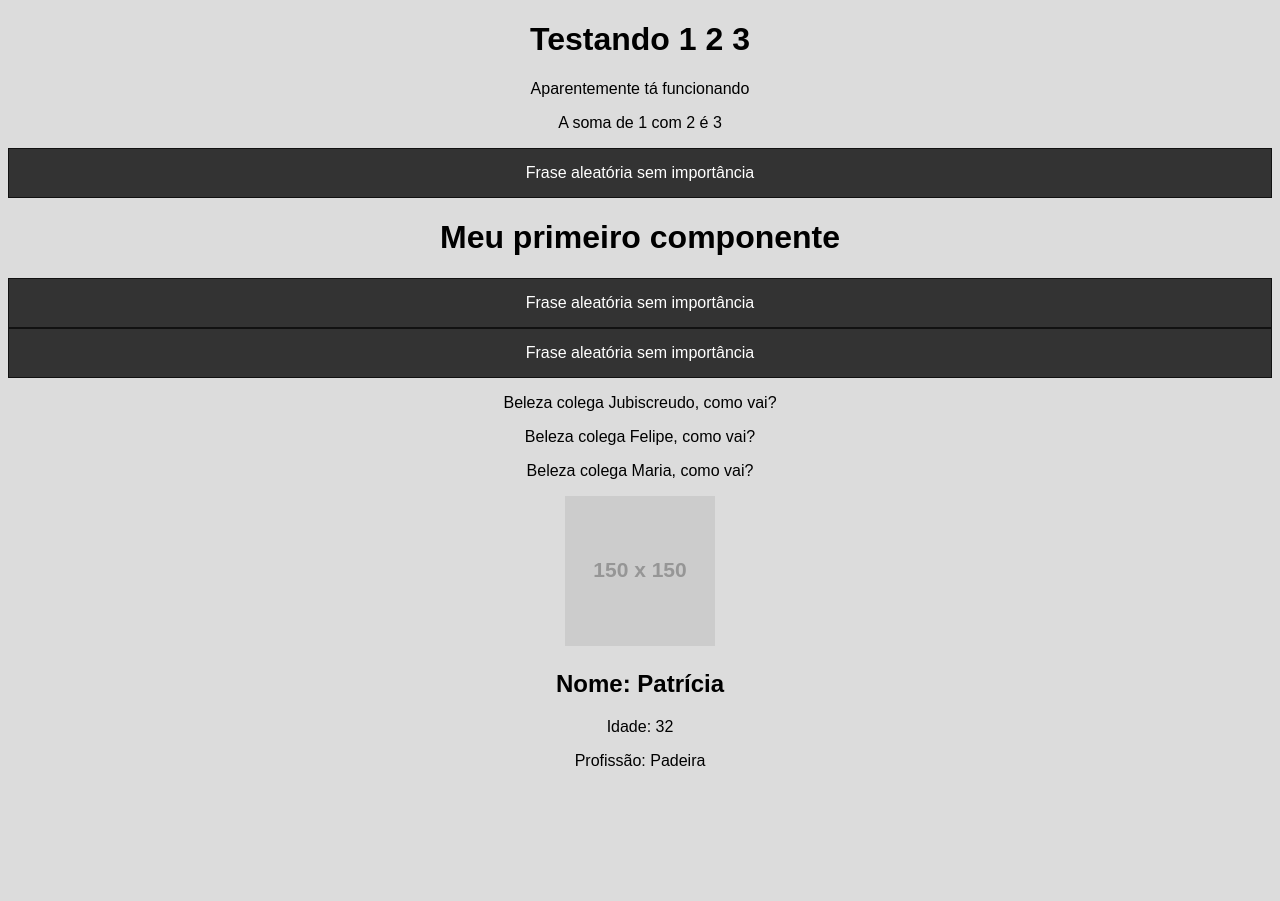
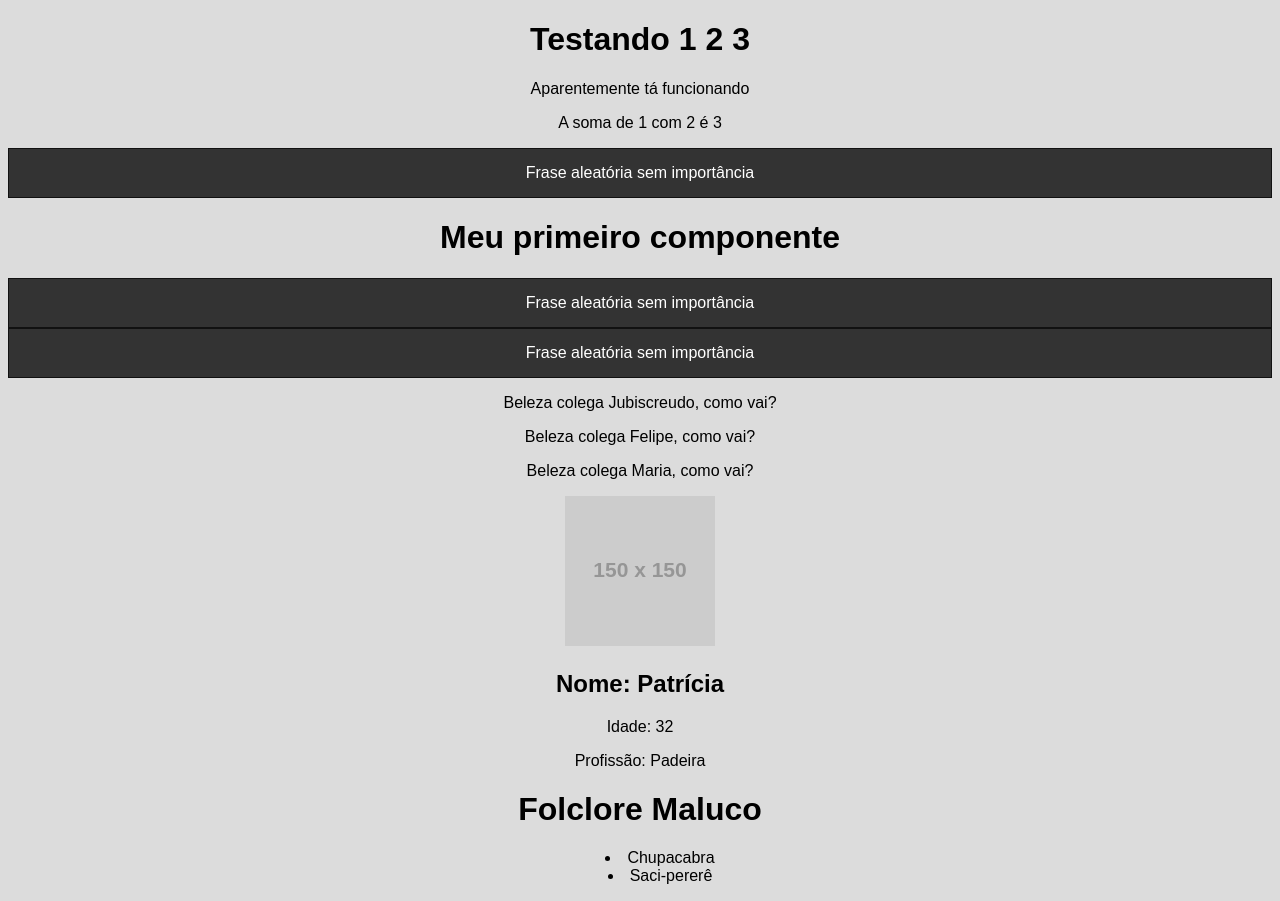
Before and after one commit to Rudigus/react-learn, a React (Create React App) app in the folder meu-projeto/: page / in a window 1280 px wide. Before the commit the page ends 800 px from the top, so only its background shows below. Built offline with nearby package versions, Linux system fonts and the light colour scheme.

Commit message:
react fragments

```diff
--- a/meu-projeto/src/App.js
+++ b/meu-projeto/src/App.js
@@ -2,6 +2,7 @@ import './App.css';
 import HelloWorld from './components/HelloWorld';
 import SayMyName from './components/SayMyName';
 import Pessoa from './components/Pessoa';
+import List from './components/List';
 
 function App() {
 
@@ -28,6 +29,7 @@ function App() {
         idade="32"
         profissao="Padeira"
       />
+      <List />
     </div>
   );
 }
--- /dev/null
+++ b/meu-projeto/src/components/Item.js
@@ -0,0 +1,9 @@
+function Item(props) {
+  return (
+    <>
+      <li>{props.nome}</li>
+    </>
+  )
+}
+
+export default Item;
--- /dev/null
+++ b/meu-projeto/src/components/List.js
@@ -0,0 +1,16 @@
+import Item from "./Item"
+import styles from './List.module.css'
+
+function List() {
+  return (
+    <>
+      <h1>Folclore Maluco</h1>
+      <ul className={styles.list}>
+        <Item nome="Chupacabra" />
+        <Item nome="Saci-pererê" />
+      </ul>
+    </>
+  )
+}
+
+export default List
--- /dev/null
+++ b/meu-projeto/src/components/List.module.css
@@ -0,0 +1,3 @@
+.list {
+  list-style-position: inside;
+}
```
